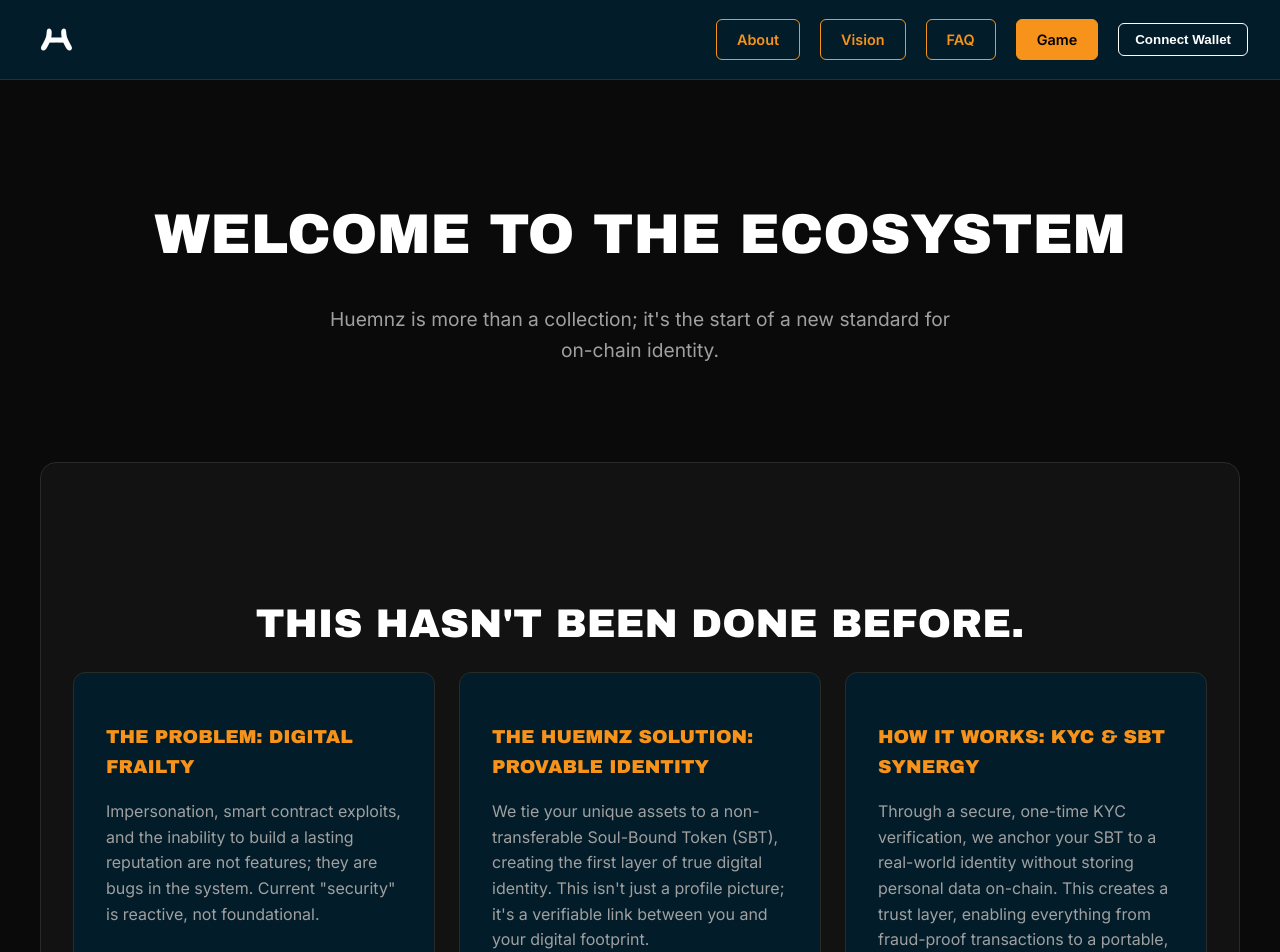
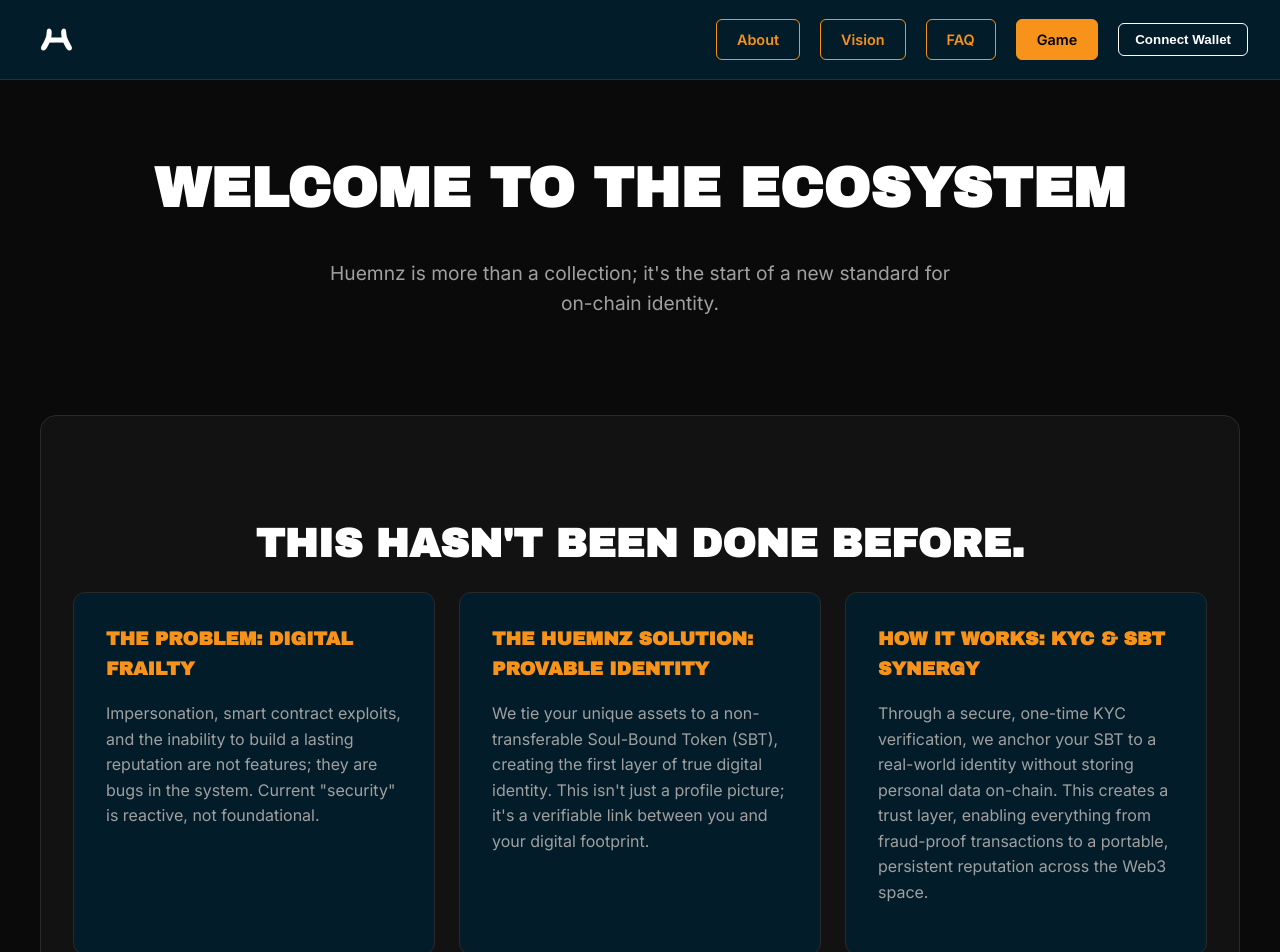
Before and after one commit to uploadnprogress/huemnz-frontend, a React (Vite) app: page /home in a window 1280 px wide. Shown: the top 952 px of the page. Built offline with nearby package versions, Linux system fonts and the light colour scheme.

Commit message:
Final UX: Standardized solid black theme and removed grey backgrounds

```diff
--- a/src/Homepage.module.css
+++ b/src/Homepage.module.css
@@ -1,53 +1,14 @@
-/* ===== GLOBAL VARIABLES ===== */
-:root {
-  --bg: #000000;
-  --text: #e0e0e0;
-  --accent: #007BFF;
-  --game: #F7931A;
-  --border: #2a2a2a;
-  --bg-blueish: #021c29;
-}
+/* src/pages/HomePage.module.css */
 
 .container {
   max-width: 100%;
   margin: 0 auto;
-  background-color: var(--bg);
-  color: var(--text);
+  background-color: #000000;
+  color: #e0e0e0;
   overflow-x: hidden;
 }
 
-/* ===== WINNER BANNER ===== */
-@keyframes pulseGlow {
-  0% { box-shadow: 0 0 5px rgba(40, 167, 69, 0.2); }
-  50% { box-shadow: 0 0 20px rgba(40, 167, 69, 0.5); }
-  100% { box-shadow: 0 0 5px rgba(40, 167, 69, 0.2); }
-}
-
-.winnerBanner {
-  background: linear-gradient(90deg, #28a745, #20c997);
-  text-align: center;
-  margin: 2rem auto;
-  max-width: 1200px;
-  border-radius: 8px;
-  border: 1px solid #28a745;
-  animation: pulseGlow 4s infinite ease-in-out;
-}
-.winnerBanner a {
-  display: block;
-  padding: 0.75rem 1rem;
-  color: #ffffff;
-  text-decoration: none;
-  font-weight: 600;
-}
-
-/* ===== SECTIONS ===== */
-.welcomeSection, .missionSection, .roadmapSection, .teamSection {
-  max-width: 1200px;
-  margin: 0 auto;
-  padding: 6rem 2rem;
-  text-align: center;
-}
-
+/* Visibility Fixes */
 .mainTitle, .sectionTitle, .cardTitle, .memberTitle, .footerLogo {
   color: #ffffff !important;
 }
@@ -56,7 +17,16 @@
   color: #cccccc !important;
 }
 
-/* MISSION GRID */
+/* SECTIONS - Backgrounds set to transparent to show solid black index.css */
+.welcomeSection, .missionSection, .roadmapSection, .teamSection, .carouselSection {
+  max-width: 1200px;
+  margin: 0 auto;
+  padding: 6rem 2rem;
+  text-align: center;
+  background-color: transparent !important;
+}
+
+/* MISSION TILES - GRID LOGIC */
 .missionGrid {
   display: grid;
   grid-template-columns: repeat(3, 1fr);
@@ -64,37 +34,45 @@
   text-align: left;
 }
 
+/* THE BLUEISH CONTAINERS: The only visible boxes on the black background */
 .missionCard {
-  background-color: var(--bg-blueish);
-  border: 1px solid var(--border);
+  background-color: #021c29;
+  border: 1px solid #2a2a2a;
   padding: 2.5rem;
   border-radius: 12px;
   display: flex;
   flex-direction: column;
   height: 100%;
 }
-.missionCard h3 { color: var(--game); margin-bottom: 1rem; font-size: 1.6rem; }
 
+.missionCard h3 {
+  color: #F7931A !important;
+  margin-bottom: 1rem;
+  font-size: 1.6rem;
+}
+
+.cardBody {
+  color: #cccccc !important;
+  line-height: 1.6;
+  text-align: left;
+}
+
+/* Vertical Stack for Mobile */
 @media (max-width: 768px) {
-  .missionGrid { grid-template-columns: 1fr !important; }
-  .welcomeSection h1 { font-size: 2.5rem; }
+  .missionGrid {
+    grid-template-columns: 1fr !important;
+  }
 }
 
 /* CAROUSEL */
-.carouselSection {
-  padding: 4rem 2rem;
-  background-color: #121212;
-  margin-bottom: 6rem;
-  overflow: hidden;
-}
 .carouselImage {
   width: 100%;
   height: auto;
   border-radius: 8px;
-  border: 1px solid var(--border);
+  border: 1px solid #2a2a2a;
 }
 
-/* TEAM SECTION */
+/* TEAM GRID */
 .teamGrid {
   display: grid;
   grid-template-columns: repeat(auto-fit, minmax(250px, 1fr));
@@ -102,14 +80,16 @@
   max-width: 900px;
   margin: 0 auto;
 }
+
 .teamMember img {
   width: 200px; height: 200px;
   object-fit: cover;
   border-radius: 50%;
-  border: 2px solid var(--border);
+  border: 2px solid #2a2a2a;
   margin-bottom: 1rem;
 }
 
+/* TEAM SOCIALS: Stacked vertically */
 .memberSocials {
   display: flex;
   flex-direction: column;
@@ -119,22 +99,39 @@
 }
 
 .socialLink {
-  color: var(--game) !important;
+  color: #F7931A !important;
   text-decoration: none;
   font-weight: 600;
+  font-size: 0.95rem;
   display: flex;
   align-items: center;
   gap: 8px;
+  transition: opacity 0.3s ease;
 }
 
-/* SUBMISSION FORM */
-.submissionSection { padding: 5rem 2rem; text-align: center; max-width: 800px; margin: 0 auto; }
-.artForm { display: flex; flex-direction: column; gap: 1rem; margin-top: 2rem; }
-.formInput, .formTextarea { padding: 1rem; border-radius: 8px; border: 1px solid var(--border); background: #000; color: #fff; }
-.primaryButton { padding: 1rem; background-color: var(--accent); color: white; border: none; border-radius: 8px; cursor: pointer; font-weight: bold; }
+.socialLink:hover {
+  opacity: 0.8;
+}
 
 /* FOOTER */
-.footer { background-color: #050505; padding: 4rem 2rem 2rem; border-top: 1px solid var(--border); text-align: center; }
-.footerLinks { display: flex; gap: 2rem; justify-content: center; margin-bottom: 20px; }
-.socialIcons { display: flex; gap: 1.5rem; justify-content: center; }
-.socialIcons a { color: #fff; font-size: 1.5rem; }
+.footer {
+  background-color: #050505;
+  padding: 4rem 2rem 2rem;
+  text-align: center;
+  border-top: 1px solid #2a2a2a;
+}
+
+.footerLinks {
+  display: flex;
+  gap: 2rem;
+  justify-content: center;
+  margin-bottom: 20px;
+}
+
+.footerLinks span { cursor: pointer; color: #fff; }
+
+.socialIcons {
+  display: flex;
+  gap: 1.5rem;
+  justify-content: center;
+}
--- a/src/index.css
+++ b/src/index.css
@@ -7,17 +7,17 @@
   --color-light-blue: #9FE7F5;
   --color-medium-blue: #429EBD;
   --color-dark-blue: #053F5C;
-  --color-light-orange: #F7A019;
+  --color-light-orange: #F7931A; /* Updated to match your grid gold */
   --color-orange: #F27F0C;
 
-  /* Thematic Colors based on Brand */
-  --color-background: #021c29; /* A very dark blue, almost black */
-  --color-text-primary: #f0f8ff; /* A soft, almost white blue */
-  --color-text-secondary: #a0d8e8; /* A muted light blue for paragraphs */
+  /* Thematic Colors - FORCED SOLID BLACK THEME */
+  --color-background: #000000; /* Changed from dark blue to solid black */
+  --color-text-primary: #ffffff;
+  --color-text-secondary: #cccccc;
   --color-accent-primary: var(--color-light-orange);
   --color-accent-secondary: var(--color-medium-blue);
-  --color-border: #0a2f42;
-  --color-card-background: #032535;
+  --color-border: #2a2a2a;
+  --color-card-background: #021c29; /* The blueish container color */
 
   /* Fonts */
   --font-body: 'Inter', system-ui, Avenir, Helvetica, Arial, sans-serif;
@@ -26,10 +26,23 @@
   /* Base Setup */
   line-height: 1.6;
   font-weight: 400;
-  font-synthesis: none;
   text-rendering: optimizeLegibility;
   -webkit-font-smoothing: antialiased;
   -moz-osx-font-smoothing: grayscale;
+}
+
+html, body {
+  width: 100%;
+  max-width: 100%;
+  overflow-x: hidden;
+  margin: 0;
+  padding: 0;
+  box-sizing: border-box;
+  background-color: #000000 !important; /* Force solid black */
+}
+
+*, *::before, *::after {
+  box-sizing: inherit;
 }
 
 body {
@@ -37,25 +50,16 @@ body {
   min-width: 320px;
   min-height: 100vh;
   font-family: var(--font-body);
-  background-color: var(--color-background);
   color: var(--color-text-primary);
 }
 
 h1, h2, h3, h4, h5, h6 {
   font-family: var(--font-heading);
   text-transform: uppercase;
+  margin: 0;
 }
 
-/* src/index.css */
-html, body {
-  width: 100%;
-  max-width: 100%;
-  overflow-x: hidden; /* This is the key line */
-  margin: 0;
-  padding: 0;
-  box-sizing: border-box;
+a {
+  text-decoration: none;
+  color: inherit;
 }
-
-*, *::before, *::after {
-  box-sizing: inherit;
-}
```
